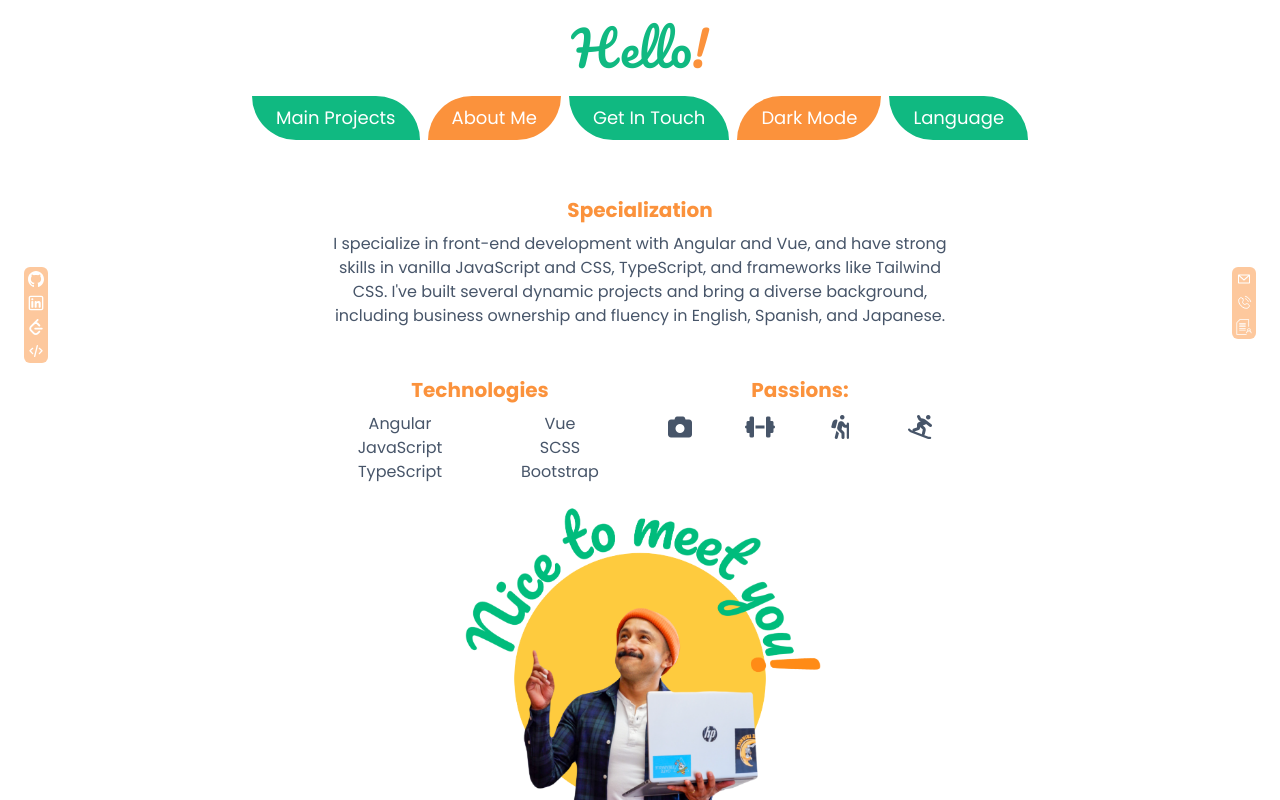
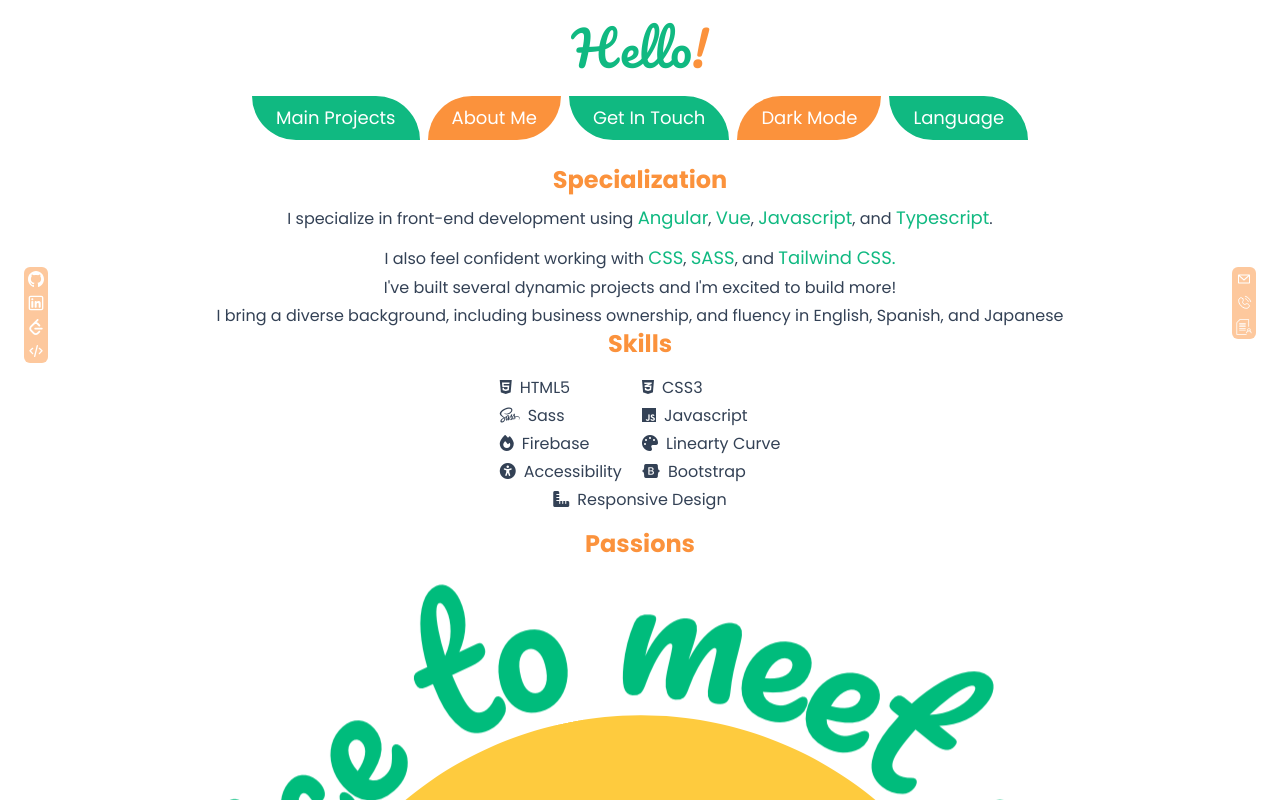
Before and after one commit to dev-jLagunas/my-portfolio, a Vue app: page /about in a window 1280 px wide. Shown: the top 800 px of the page. Built offline with nearby package versions, Linux system fonts and the light colour scheme.

Commit message:
refactor(AboutMeView): make content more modular by seperating into three components

```diff
--- a/src/assets/main.scss
+++ b/src/assets/main.scss
@@ -36,3 +36,15 @@
 .pacifico-title {
   @apply text-emerald-500 font-pacifico;
 }
+
+.about-me-titles {
+  @apply text-orange-400 font-bold text-center text-2xl;
+}
+
+.about-me-technologies {
+  @apply text-emerald-500 text-lg;
+}
+
+.primary-font-colors {
+  @apply text-slate-700 dark:text-slate-200;
+}
--- /dev/null
+++ b/src/components/AboutMePassions.vue
@@ -0,0 +1,9 @@
+<script setup></script>
+
+<template>
+  <div>
+    <h2 class="about-me-titles">Passions</h2>
+  </div>
+</template>
+
+<style></style>
--- /dev/null
+++ b/src/components/AboutMeSkills.vue
@@ -0,0 +1,22 @@
+<script setup></script>
+
+<template>
+  <div class="">
+    <h2 class="about-me-titles">Skills</h2>
+    <ul class="grid grid-cols-2 place-items-start gap-1 my-4">
+      <li><i class="fa-brands fa-html5 pr-2"></i>HTML5</li>
+      <li><i class="fa-brands fa-css3-alt pr-2"></i>CSS3</li>
+      <li><i class="fa-brands fa-sass pr-2"></i>Sass</li>
+      <li><i class="fa-brands fa-js pr-2"></i>Javascript</li>
+      <li><i class="fa-solid fa-fire pr-2"></i>Firebase</li>
+      <li><i class="fa-solid fa-palette pr-2"></i>Linearty Curve</li>
+      <li><i class="fa-solid fa-universal-access pr-2"></i>Accessibility</li>
+      <li><i class="fa-brands fa-bootstrap pr-2"></i>Bootstrap</li>
+      <li class="col-span-2 mx-auto">
+        <i class="fa-solid fa-ruler-combined pr-2"></i>Responsive Design
+      </li>
+    </ul>
+  </div>
+</template>
+
+<style></style>
--- /dev/null
+++ b/src/components/AboutMeSpecialization.vue
@@ -0,0 +1,30 @@
+<script setup></script>
+
+<template>
+  <div>
+    <h2 class="about-me-titles">Specialization</h2>
+    <div class="flex-center-col gap-1 text-base">
+      <p class="my-2">
+        I specialize in front-end development using
+        <span class="about-me-technologies">Angular</span>,
+        <span class="about-me-technologies">Vue</span>,
+        <span class="about-me-technologies">Javascript</span>, and
+        <span class="about-me-technologies">Typescript</span>.
+      </p>
+      <p>
+        I also feel confident working with
+        <span class="about-me-technologies">CSS</span>,
+        <span class="about-me-technologies">SASS</span>, and
+        <span class="about-me-technologies">Tailwind CSS.</span>
+        <span></span>
+      </p>
+      <p>I've built several dynamic projects and I'm excited to build more!</p>
+      <p>
+        I bring a diverse background, including business ownership, and fluency
+        in English, Spanish, and Japanese
+      </p>
+    </div>
+  </div>
+</template>
+
+<style scoped></style>
--- a/src/components/HeroComponent.vue
+++ b/src/components/HeroComponent.vue
@@ -27,7 +27,7 @@
         class="w-60 mx-auto my-4 sm:w-72 lg:w-52 xl:w-72"
       />
       <figcaption
-        class="text-slate-700 text-center px-4 dark:text-slate-200 md:text-xl md:px-0 lg:text-base lg:w-2/3"
+        class="text-slate-700 text-center px-4 dark:text-slate-200 md:text-xl md:px-0 lg:text-base xl:w-2/3"
       >
         I'm a
         <span
--- a/src/views/AboutMeView.vue
+++ b/src/views/AboutMeView.vue
@@ -1,100 +1,25 @@
 <script setup>
 import selfPhoto from "@/assets/about/self-img.png";
 import LinksButtons from "@/components/LinksBtnsContainer.vue";
-
-const specialization = `I specialize in front-end development with Angular and Vue, and have strong skills in vanilla JavaScript and CSS, TypeScript, and frameworks like Tailwind CSS.
-I've built several dynamic projects and bring a diverse background, including business ownership and fluency in English, Spanish, and Japanese. `;
+import Specialization from "@/components/AboutMeSpecialization.vue";
+import Passions from "@/components/AboutMePassions.vue";
+import Skills from "@/components/AboutMeSkills.vue";
 </script>
 
 <template>
-  <section
-    class="mt-4 md:w-2/3 md:mx-auto lg:w-1/2 md:grid md:place-content-center 2xl:mt-16 dark:bg-slate-900"
+  <div
+    class="font-poppins w-90vw text-slate-700 dark:text-slate-200 flex-center-col"
   >
-    <div class="mt-4 font-poppins">
-      <article class="w-90vw mx-auto md:w-full">
-        <h3
-          class="text-center text-orange-400 font-bold text-xl mb-2 2xl:text-2xl"
-        >
-          Specialization
-        </h3>
-        <p
-          class="text-sm text-slate-600 dark:text-slate-200 text-center xl:mx-auto xl:text-base 2xl:w-4/5"
-        >
-          {{ specialization }}
-        </p>
-      </article>
-      <div class="md:grid md:grid-cols-2 md:mt-8">
-        <article class="font-poppins mt-4">
-          <h3
-            class="text-center font-bold text-orange-400 text-xl 2xl:text-2xl"
-          >
-            Technologies
-          </h3>
-          <ul
-            class="grid grid-cols-2 place-items-center text-sm mt-2 xs:grid-cols-3 sm:grid-cols-6 md:grid-cols-2 text-slate-600 dark:text-slate-200 lg:text-base"
-          >
-            <li>Angular</li>
-            <li>Vue</li>
-            <li>JavaScript</li>
-            <li>SCSS</li>
-            <li>TypeScript</li>
-            <li>Bootstrap</li>
-          </ul>
-        </article>
-        <article class="font-poppins">
-          <h3
-            class="text-center font-bold text-xl mt-4 text-orange-400 2xl:text-2xl"
-          >
-            Passions:
-          </h3>
-          <ul class="grid grid-cols-4 place-items-center text-2xl mt-2">
-            <li class="relative group">
-              <i
-                class="fa-solid fa-camera text-slate-600 dark:text-slate-200"
-              ></i>
-              <span
-                class="hidden group-hover:block absolute bottom-full mb-2 bg-emerald-500 text-white font-bold px-2 py-1 rounded text-xs"
-                >Photography</span
-              >
-            </li>
-            <li class="relative group">
-              <i
-                class="fa-solid fa-dumbbell text-slate-600 dark:text-slate-200"
-              ></i>
-              <span
-                class="hidden group-hover:block absolute bottom-full mb-2 bg-emerald-500 text-white font-bold px-2 py-1 rounded text-xs"
-                >Weightlifting</span
-              >
-            </li>
-            <li class="relative group">
-              <i
-                class="fa-solid fa-person-hiking text-slate-600 dark:text-slate-200"
-              ></i>
-              <span
-                class="hidden group-hover:block absolute bottom-full mb-2 bg-emerald-500 text-white font-bold px-2 py-1 rounded text-xs"
-                >Hiking</span
-              >
-            </li>
-            <li class="relative group">
-              <i
-                class="fa-solid fa-person-snowboarding text-slate-600 dark:text-slate-200"
-              ></i>
-              <span
-                class="hidden group-hover:block absolute bottom-full mb-2 bg-emerald-500 text-white font-bold px-2 py-1 rounded text-xs"
-                >Skateboarding</span
-              >
-            </li>
-          </ul>
-        </article>
-      </div>
-      <img
-        :src="selfPhoto"
-        alt="self photo"
-        class="w-90vw mx-auto mt-4 sm:w-96"
-      />
-    </div>
-    <LinksButtons class="my-4" />
-  </section>
+    <section>
+      <Specialization />
+    </section>
+    <section>
+      <Skills />
+      <Passions />
+    </section>
+    <img :src="selfPhoto" alt="image of myself" class="" />
+    <LinksButtons />
+  </div>
 </template>
 
 <style scoped></style>
```
